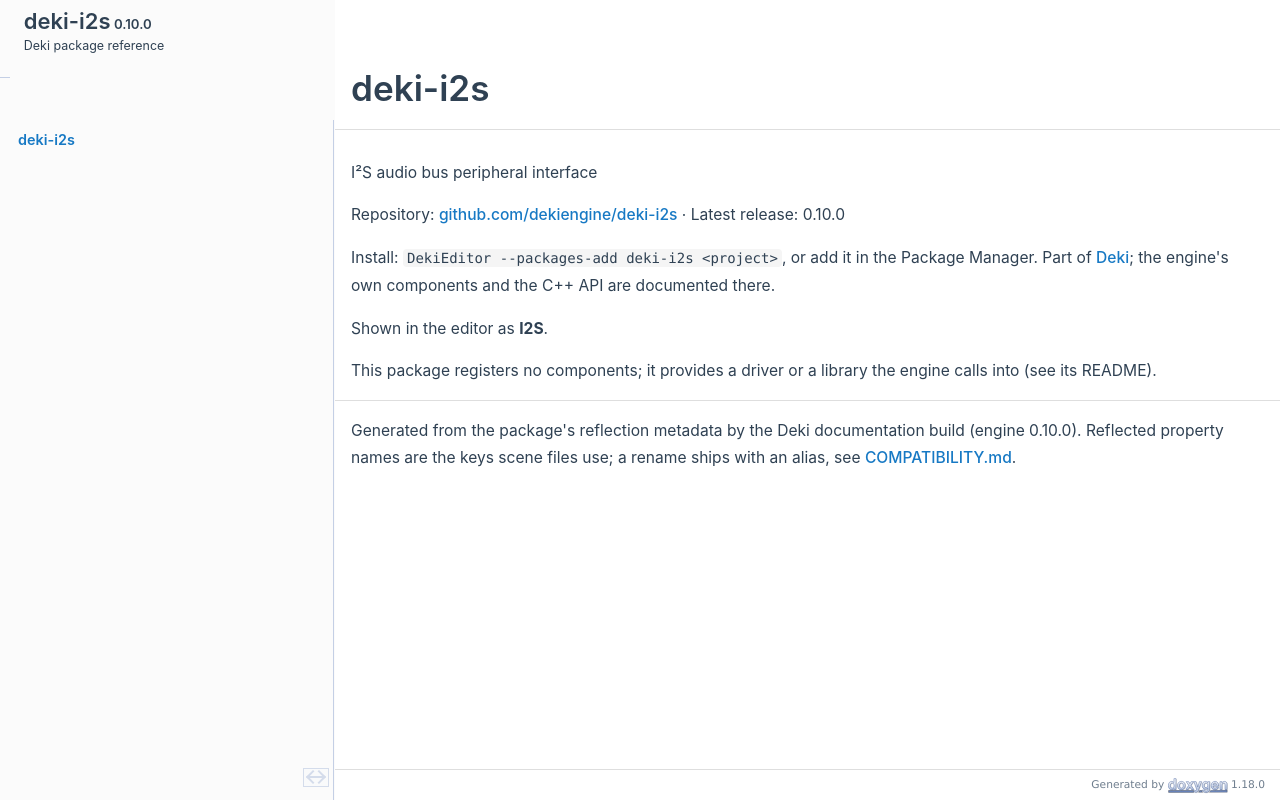
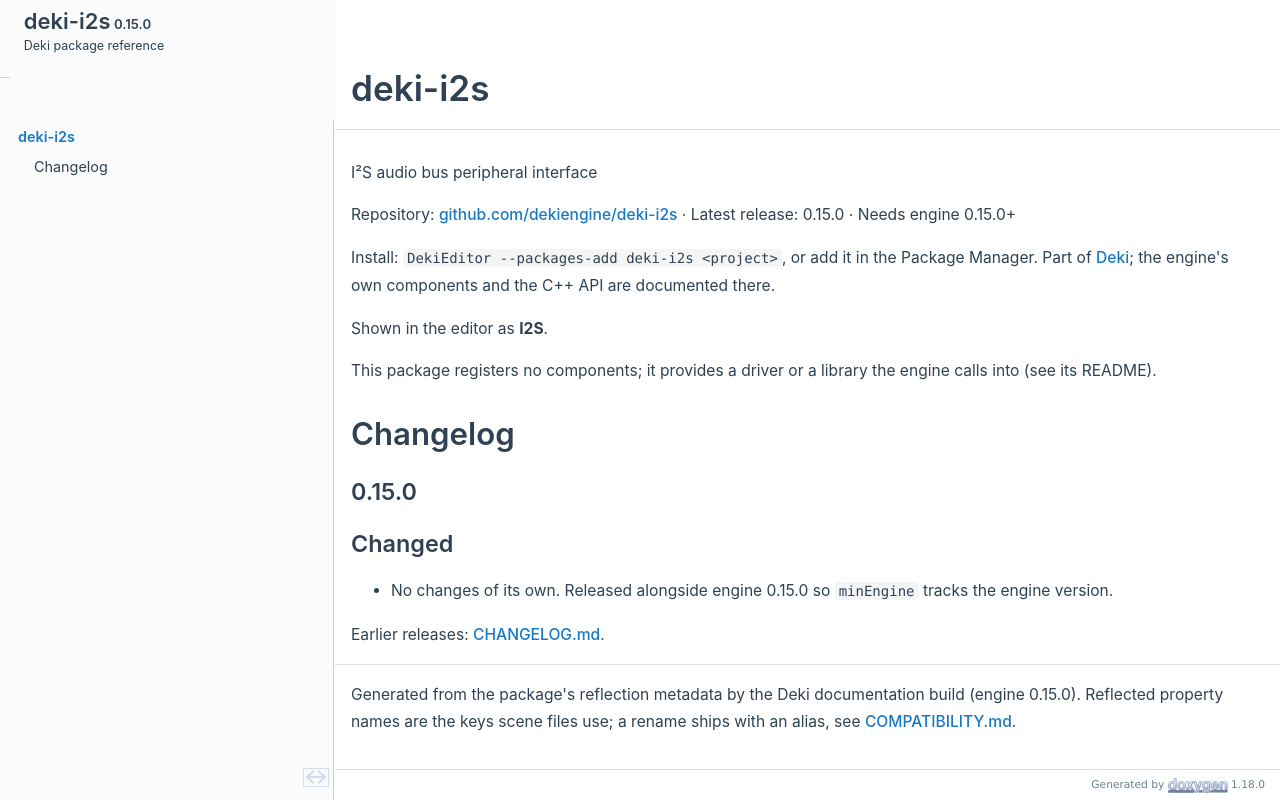
Before and after one commit to dekiengine/deki-i2s, a plain HTML site: page index.html in a window 1280 px wide. Drawn offline with Linux system fonts and the light colour scheme.

Commit message:
Docs for deki-i2s from deki-editor f449cd3

```diff
--- a/index.html
+++ b/index.html
@@ -25,7 +25,7 @@
  <tbody>
  <tr id="projectrow">
   <td id="projectalign">
-   <div id="projectname">deki-i2s<span id="projectnumber">&#160;0.10.0</span>
+   <div id="projectname">deki-i2s<span id="projectnumber">&#160;0.15.0</span>
    </div>
    <div id="projectbrief">Deki package reference</div>
   </td>
@@ -80,12 +80,22 @@
 <div class="contents">
 <div class="textblock"><p><a class="anchor" id="mainpage"></a></p>
 <p>I²S audio bus peripheral interface</p>
-<p>Repository: <a href="https://github.com/dekiengine/deki-i2s">github.com/dekiengine/deki-i2s</a> · Latest release: 0.10.0</p>
+<p>Repository: <a href="https://github.com/dekiengine/deki-i2s">github.com/dekiengine/deki-i2s</a> · Latest release: 0.15.0 · Needs engine 0.15.0+</p>
 <p>Install: <span class="tt">DekiEditor --packages-add deki-i2s &lt;project&gt;</span>, or add it in the Package Manager. Part of <a href="https://dekiengine.github.io/docs/">Deki</a>; the engine's own components and the C++ API are documented there.</p>
 <p>Shown in the editor as <b>I2S</b>.</p>
 <p>This package registers no components; it provides a driver or a library the engine calls into (see its README).</p>
+<h1 class="doxsection"><a class="anchor" id="autotoc_md0"></a>
+Changelog</h1>
+<h2 class="doxsection"><a class="anchor" id="autotoc_md1"></a>
+0.15.0</h2>
+<h2 class="doxsection"><a class="anchor" id="autotoc_md2"></a>
+Changed</h2>
+<ul>
+<li>No changes of its own. Released alongside engine 0.15.0 so <span class="tt">minEngine</span> tracks the engine version.</li>
+</ul>
+<p>Earlier releases: <a href="https://github.com/dekiengine/deki-i2s/blob/master/CHANGELOG.md">CHANGELOG.md</a>.</p>
 <hr  />
-<p>Generated from the package's reflection metadata by the Deki documentation build (engine 0.10.0). Reflected property names are the keys scene files use; a rename ships with an alias, see <a href="https://github.com/dekiengine/deki-editor/blob/master/COMPATIBILITY.md">COMPATIBILITY.md</a>. </p>
+<p>Generated from the package's reflection metadata by the Deki documentation build (engine 0.15.0). Reflected property names are the keys scene files use; a rename ships with an alias, see <a href="https://github.com/dekiengine/deki-editor/blob/master/COMPATIBILITY.md">COMPATIBILITY.md</a>. </p>
 </div></div><!-- PageDoc -->
 <a href="doxygen_crawl.html"></a>
 </div><!-- contents -->
--- a/navtreedata.js
+++ b/navtreedata.js
@@ -24,7 +24,12 @@
 */
 var NAVTREE =
 [
-  [ "deki-i2s", "index.html", ]
+  [ "deki-i2s", "index.html", [
+    [ "Changelog", "index.html#autotoc_md0", [
+      [ "0.15.0", "index.html#autotoc_md1", null ],
+      [ "Changed", "index.html#autotoc_md2", null ]
+    ] ]
+  ] ]
 ];
 
 var NAVTREEINDEX =
--- a/navtreeindex0.js
+++ b/navtreeindex0.js
@@ -1,5 +1,8 @@
 var NAVTREEINDEX0 =
 {
 "index.html":[],
+"index.html#autotoc_md0":[0],
+"index.html#autotoc_md1":[0,0],
+"index.html#autotoc_md2":[0,1],
 "pages.html":[]
 };
```
Also changed, not shown: dir_4fef79e7177ba769987a8da36c892c5f.html (+1 -1 lines), dir_9f56491857ad02ee39c505d677254e9d.html (+1 -1 lines), dir_dccf58e225642d7309284efcfe26bd12.html (+1 -1 lines), dir_e2cf8ecc49c41cbc53d71e2f6f58b926.html (+1 -1 lines), doxygen_crawl.html (+3 -0 lines).
